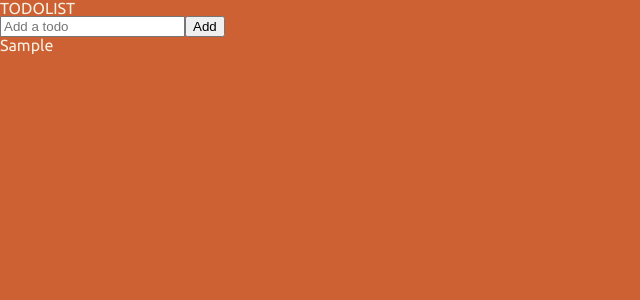
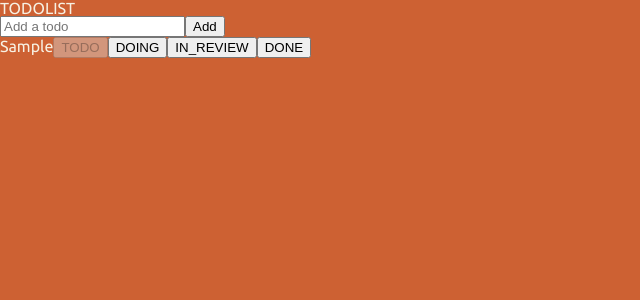
Before and after one commit to devheedoo/react-masterclass, a React (Create React App) app: page / in a window 1280 px wide. Both pictures are taken after typing "Sample" into the empty fields and a click on the button "Add". Shown: the top 300 px of the page, without its empty margins (0-640 px from the left). Built offline with nearby package versions, Linux system fonts and the light colour scheme.

Commit message:
feat(5.13): Show and set status

```diff
--- a/src/components/Todo.tsx
+++ b/src/components/Todo.tsx
@@ -1,7 +1,58 @@
-import { ITodo } from '../atoms/todosAtom';
+import React from 'react';
+import { useSetRecoilState } from 'recoil';
+import { ITodo, todosAtom, TodoStatus } from '../atoms/todosAtom';
 
-function Todo({ text }: ITodo) {
-  return <li>{text}</li>;
+function Todo({ id, text, status }: ITodo) {
+  const setTodos = useSetRecoilState(todosAtom);
+  const handleClick = (event: React.FormEvent<HTMLButtonElement>) => {
+    const {
+      currentTarget: { name },
+    } = event;
+
+    setTodos((todos) => {
+      const currentIndex = todos.findIndex((todo) => todo.id === id);
+      const newTodo = { id, text, status: name as TodoStatus };
+      return [
+        ...todos.slice(0, currentIndex),
+        newTodo,
+        ...todos.slice(currentIndex + 1),
+      ];
+    });
+  };
+
+  return (
+    <li>
+      <span>{text}</span>
+      <button
+        name={TodoStatus.TODO}
+        onClick={handleClick}
+        disabled={status === TodoStatus.TODO}
+      >
+        TODO
+      </button>
+      <button
+        name={TodoStatus.DOING}
+        onClick={handleClick}
+        disabled={status === TodoStatus.DOING}
+      >
+        DOING
+      </button>
+      <button
+        name={TodoStatus.IN_REVIEW}
+        onClick={handleClick}
+        disabled={status === TodoStatus.IN_REVIEW}
+      >
+        IN_REVIEW
+      </button>
+      <button
+        name={TodoStatus.DONE}
+        onClick={handleClick}
+        disabled={status === TodoStatus.DONE}
+      >
+        DONE
+      </button>
+    </li>
+  );
 }
 
 export default Todo;
```
